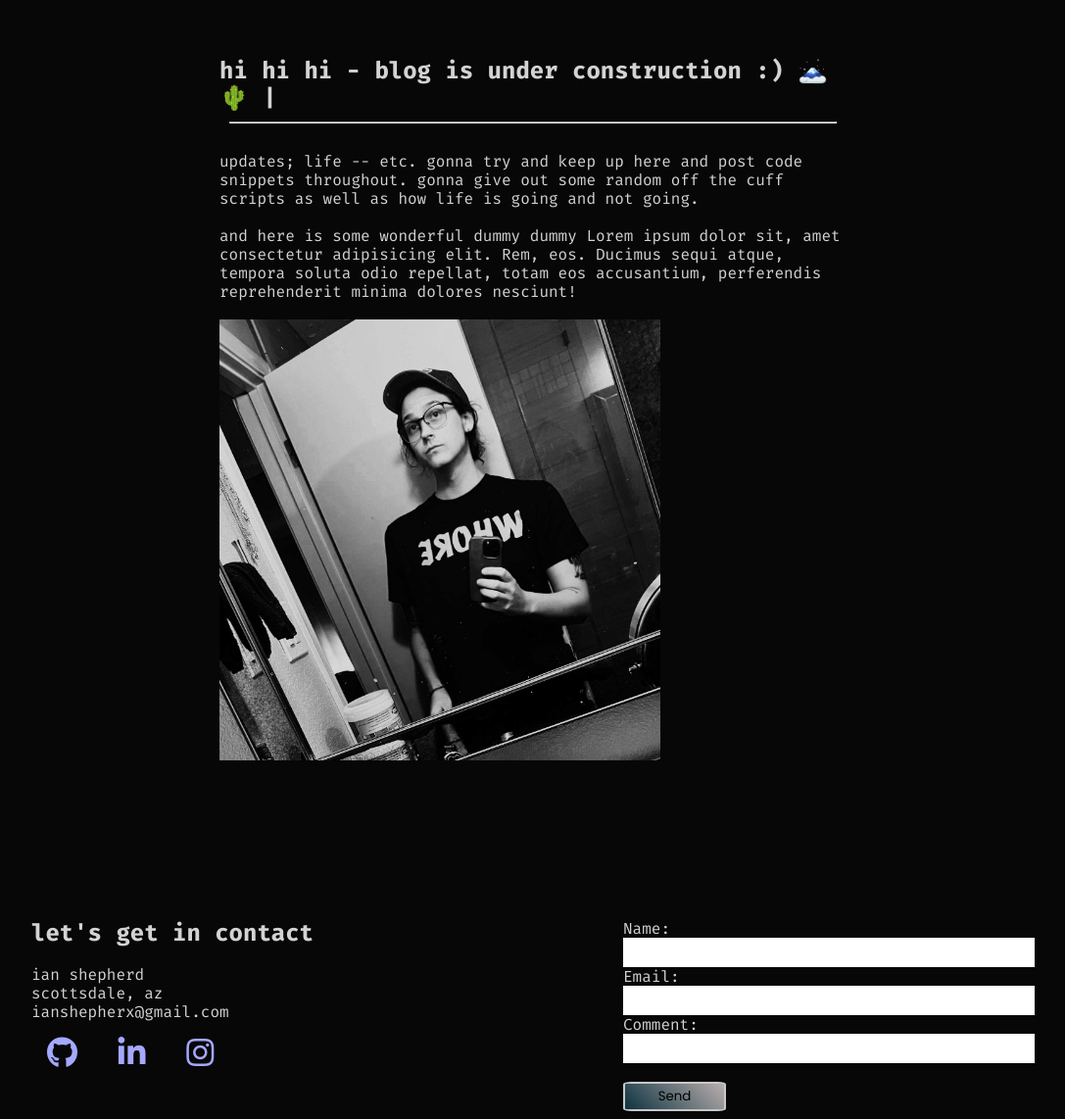
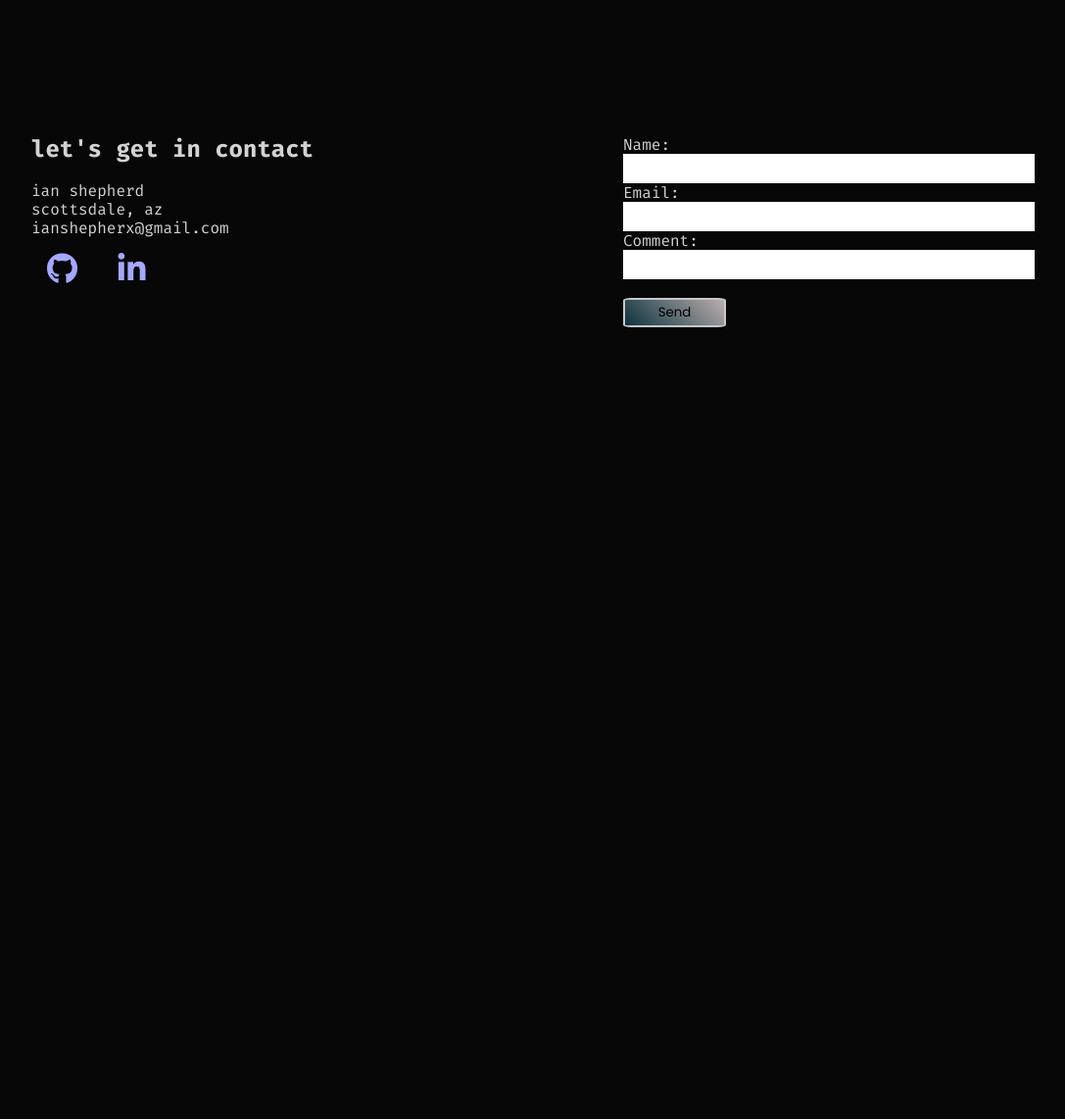
Before and after one commit to shepherx/_shepherx, a plain HTML site: page index.html in a window 1280 px wide. Shown: the part 1598-2740 px from the top of the page at 98% size, without its empty margins (96-1183 px from the left). After the commit the page ends 1944 px from the top, so only its background shows below. Drawn offline with nearby package versions, Linux system fonts and the light colour scheme.

Commit message:
authing to get gihub on some new macbook air is fkn annoying for 1  HTML CHANGE, but its fine :)

```diff
--- a/index.html
+++ b/index.html
@@ -44,10 +44,6 @@
                   #may be code snippets on site
                 >
               </li>
-              <li>
-                <a href="https://www.instagram.com/_shepherx">{ insta }</a>
-              </li>
-              <!-- <li>{ blog }</li> -->
             </ul>
         </div>
       </section>
@@ -86,26 +82,7 @@
         </div>
       </section>
 
-      <section id="blog-section">
-        <div class="blog-text">
-          <div class="b-item">
-            <div class="b-wrapper">
-              <h1 class="inside-b">hi hi hi - blog is under construction :) &#128507; &#127797; |</h1>
-            </div>
-            <p class="inside-b">
-             <hr>
-             <br>
-             updates; life -- etc. gonna try and keep up here and post code snippets throughout. gonna give out some random off the cuff scripts as well as how life is going and not going.
-             <br>
-             <br>
-             and here is some <italics>wonderful</italics> dummy dummy Lorem ipsum dolor sit, amet consectetur adipisicing elit. Rem, eos. Ducimus sequi atque, tempora soluta odio repellat, totam eos accusantium, perferendis reprehenderit minima dolores nesciunt!
-            </p>
-            <br>
-                <div class="b-img">
-            <img src="./root/img/black-white-blog.jpg" alt="" />
-          </div>
-        </div>
-      </section>
+
 
       <section id="contact-me">
         <div class="contact-container">
@@ -121,9 +98,6 @@
 
               <a target="_blank" href="https://www.linkedin.com/in/ian-shepherd/"
                 ><i class="fab fa-linkedin-in"></i
-            ></a>
-            <a target="_blank" href="https://www.instagram.com/_shepherx/"
-              ><i class="fab fa-instagram"></i
               ></a>
           </div>
           <div class="form-div">
```
Lines whose indentation alone changed are shown as unchanged.
